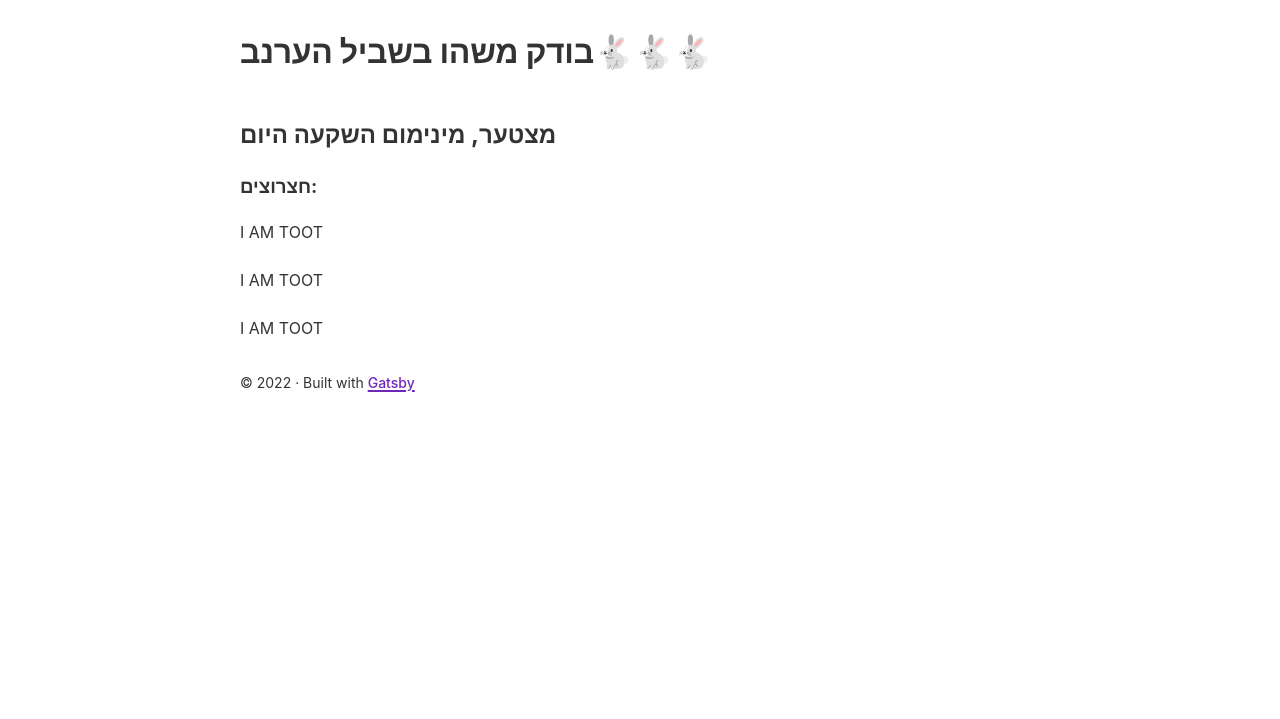
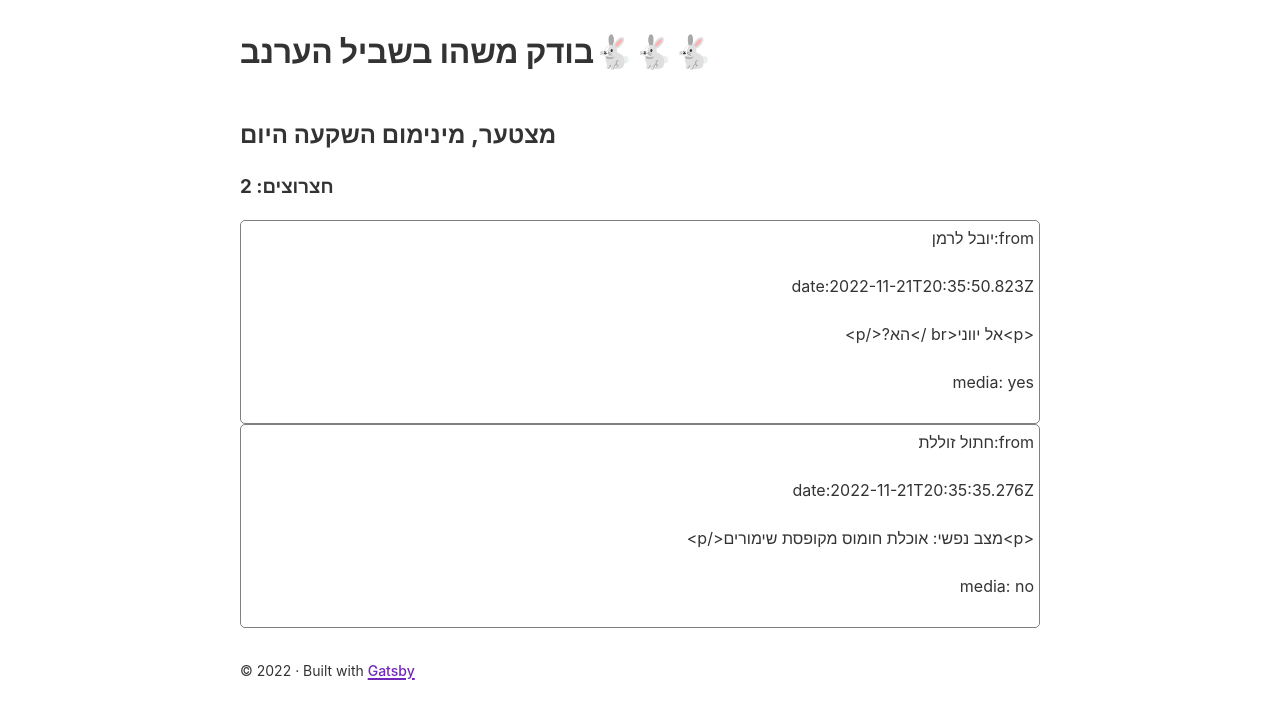
Before and after one commit to erasta/arnav, a Gatsby site: page / in a window 1280 px wide. Shown: the part 67-786 px from the top of the page. Built offline with nearby package versions, Linux system fonts and the light colour scheme; Gatsby itself is replaced by a stand-in of ours.

Commit message:
I can see toots, still need to read toots

```diff
--- a/src/components/toot.js
+++ b/src/components/toot.js
@@ -1,7 +1,24 @@
 import React from "react"
 
-function Toot() {
-    return(<div><p>I AM TOOT</p></div>)
+const tootStyle = {
+  borderStyle: "solid",
+  borderColor: "gray",
+  borderRadius: "5px",
+  borderWidth: "thin",
+  padding: "5px",
+  direction:"rtl"
+}
+
+function Toot({ toot }) {
+  console.log(toot)
+  return (
+    <div style={tootStyle}>
+      <p>from:{toot.account.display_name}</p>
+      <p>date:{toot.created_at}</p>
+      <p>{(toot.content)}</p>
+      <p>media: {toot.media_attachments.length > 0?'yes':'no'}</p>
+    </div>
+  )
 }
 
 export default Toot
--- a/src/pages/index.js
+++ b/src/pages/index.js
@@ -155,14 +155,14 @@ function IndexPage() {
     },
   ])
 
-
-
   return (
     <Layout>
       <h1>בודק משהו בשביל הערנב🐇🐇🐇</h1>
       <h2>מצטער, מינימום השקעה היום</h2>
-      <h3>חצרוצים:</h3>
-      <Toot/> <Toot/> <Toot/>
+      <h3>חצרוצים: {toots.length}</h3>
+      {toots.map(function (toot,i) {
+        return <Toot toot={toot} key={i}/>
+      })}
     </Layout>
   )
 }
```
